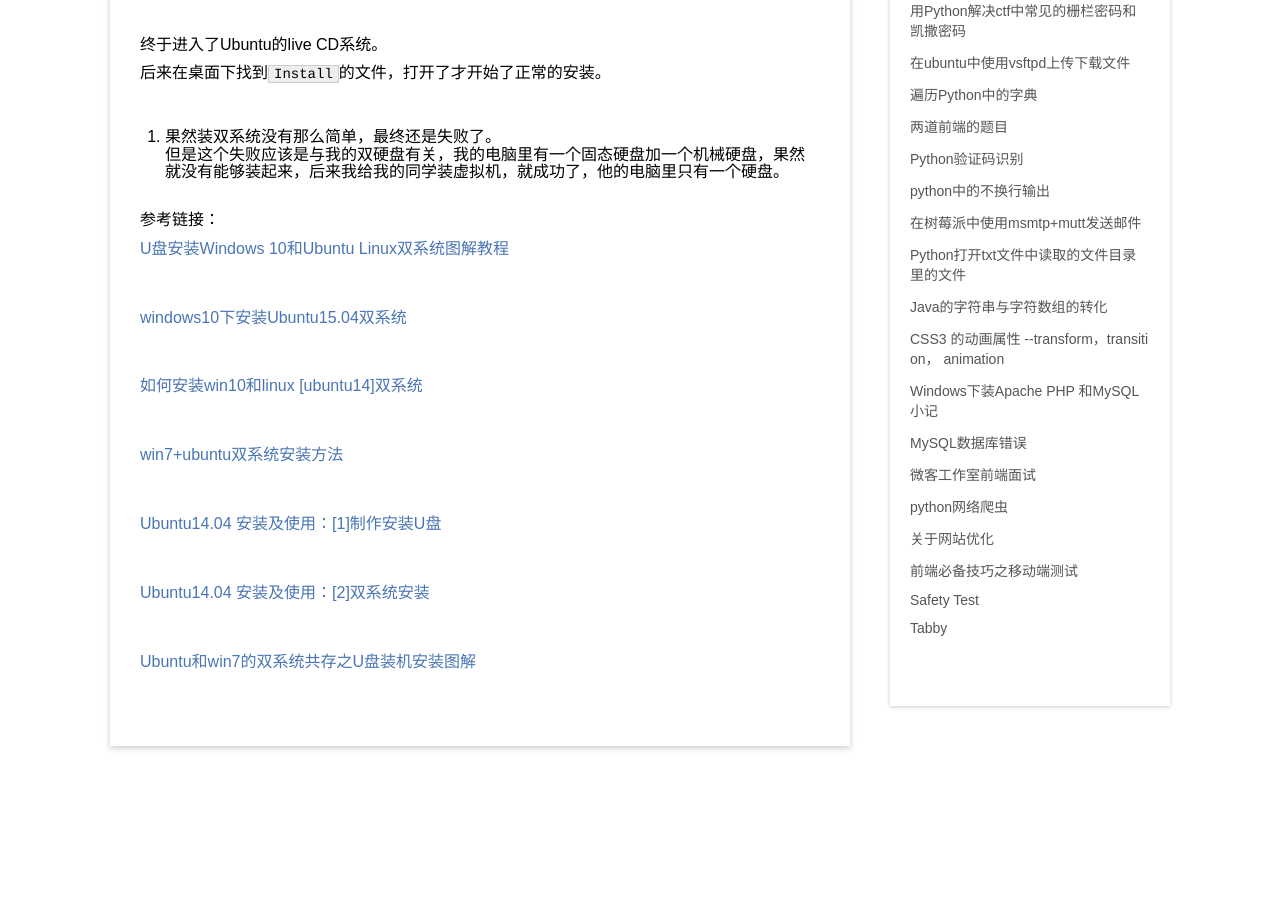
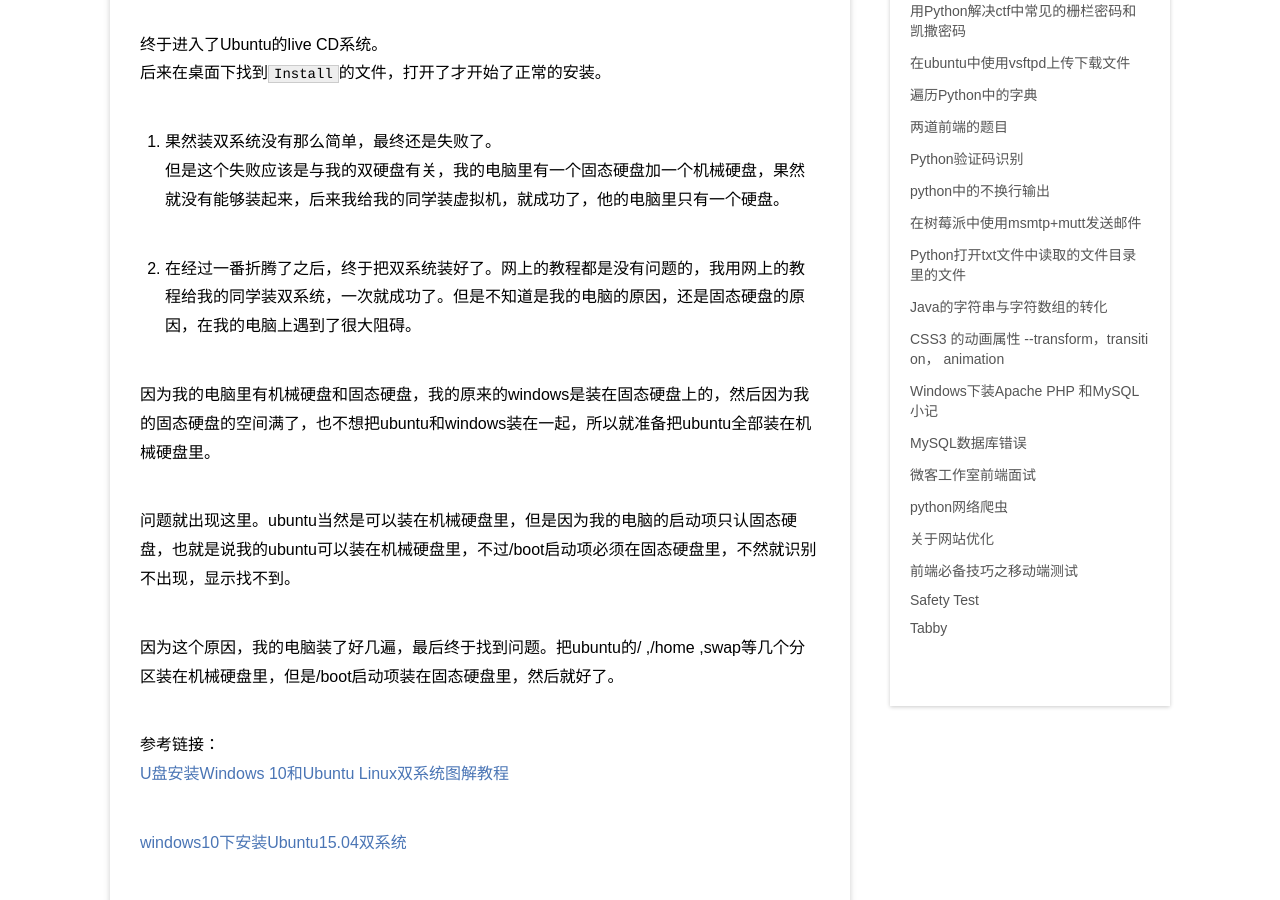
Before and after one commit to windard/windard.com, a Jekyll site: the page built from _posts/blog/2015-12-18-Install-Double-System.md, in a window 1280 px wide and 900 px high, scrolled down 1247 px. Built offline with Jekyll 4.4.1, drawn with Linux system fonts in a browser that asks for light colours; Markdown is read by kramdown in place of the engine named in the settings; before the commit the page ends 2073 px from its top, so only the background shows below that.

Commit message:
add double-system

```diff
--- a/_posts/blog/2015-12-18-Install-Double-System.md
+++ b/_posts/blog/2015-12-18-Install-Double-System.md
@@ -45,6 +45,14 @@ timeout 50
 2. 果然装双系统没有那么简单，最终还是失败了。
 但是这个失败应该是与我的双硬盘有关，我的电脑里有一个固态硬盘加一个机械硬盘，果然就没有能够装起来，后来我给我的同学装虚拟机，就成功了，他的电脑里只有一个硬盘。
 
+3. 在经过一番折腾了之后，终于把双系统装好了。网上的教程都是没有问题的，我用网上的教程给我的同学装双系统，一次就成功了。但是不知道是我的电脑的原因，还是固态硬盘的原因，在我的电脑上遇到了很大阻碍。
+
+因为我的电脑里有机械硬盘和固态硬盘，我的原来的windows是装在固态硬盘上的，然后因为我的固态硬盘的空间满了，也不想把ubuntu和windows装在一起，所以就准备把ubuntu全部装在机械硬盘里。
+
+问题就出现这里。ubuntu当然是可以装在机械硬盘里，但是因为我的电脑的启动项只认固态硬盘，也就是说我的ubuntu可以装在机械硬盘里，不过/boot启动项必须在固态硬盘里，不然就识别不出现，显示找不到。
+
+因为这个原因，我的电脑装了好几遍，最后终于找到问题。把ubuntu的/ ,/home ,swap等几个分区装在机械硬盘里，但是/boot启动项装在固态硬盘里，然后就好了。
+
 
 参考链接：
 [U盘安装Windows 10和Ubuntu Linux双系统图解教程](http://www.linuxdiyf.com/linux/13140.html)
```
Also changed, not shown: _posts/blog/2015-1-23-Ubuntu-Gnome.md (added, +7 -0 lines).
